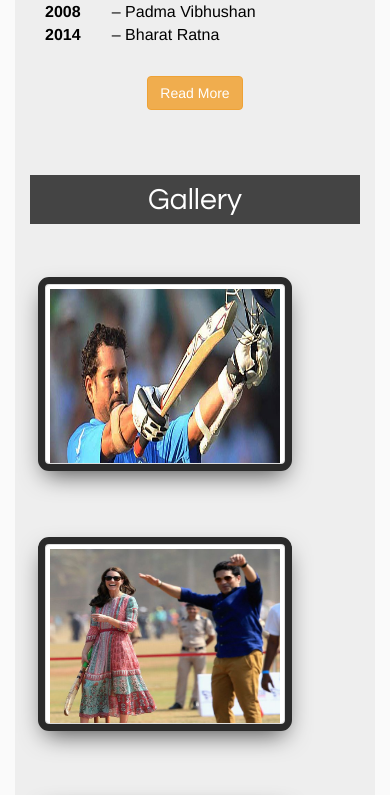
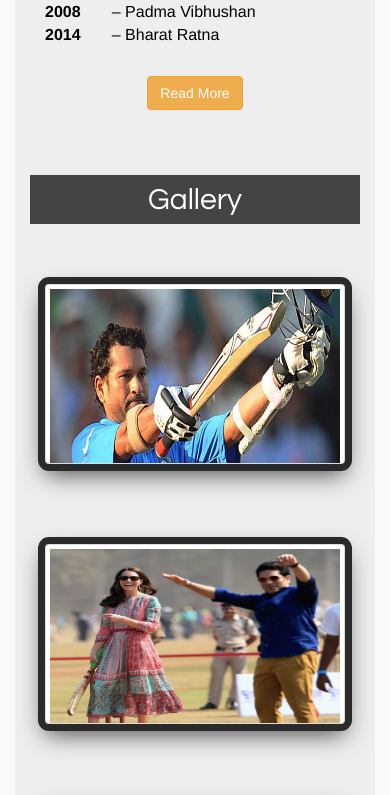
Before and after one commit to mepsrajput/TributePage, a plain HTML site: page index.html in a window 390 px wide. Shown: the part 2757-3552 px from the top of the page. Drawn offline with nearby package versions, Linux system fonts and the light colour scheme.

Commit message:
design changes

```diff
--- a/index.html
+++ b/index.html
@@ -48,7 +48,6 @@
 			@media screen and (max-width: 519px) {
      vertical-align: top;
      margin: 30px 0px;
-     width: calc(100% - 60px);
      height: 180px;
      box-shadow: 0 10px 25px rgba(0,0,0,.7);
      outline: 7px solid #2a2a2a;
```
